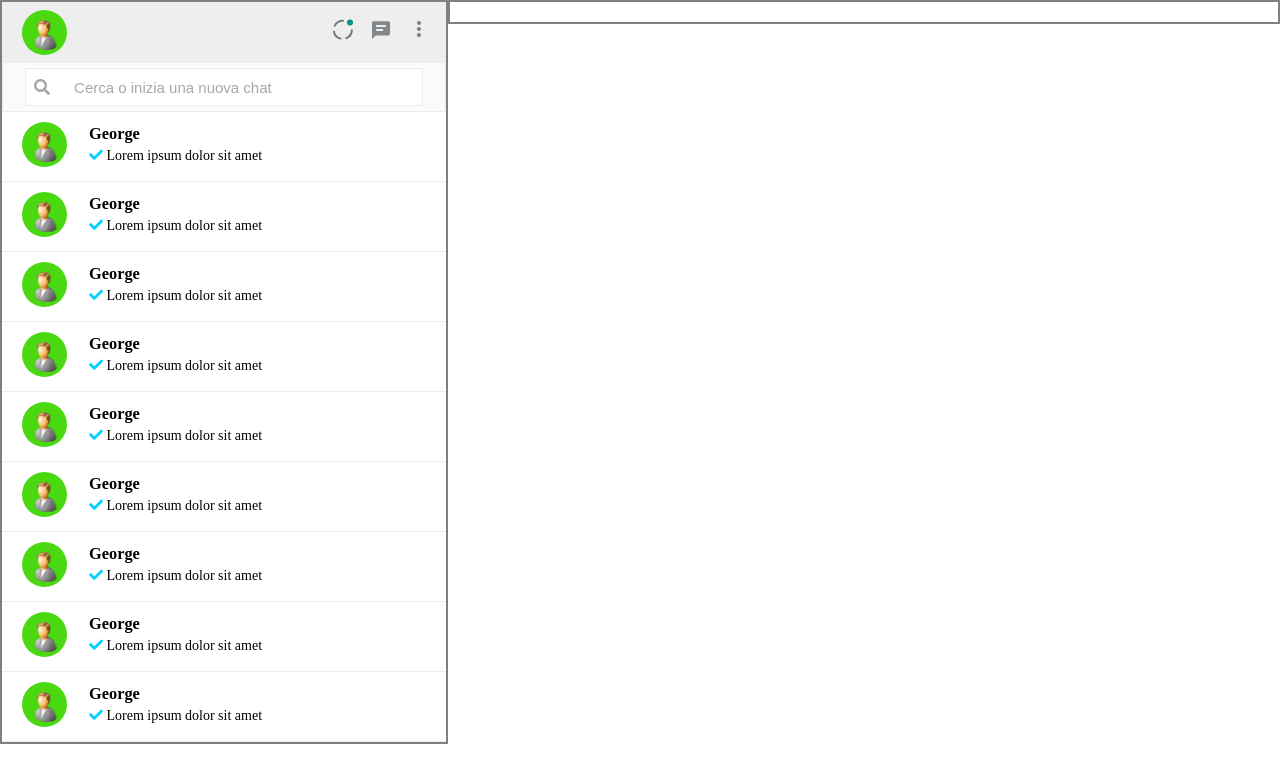
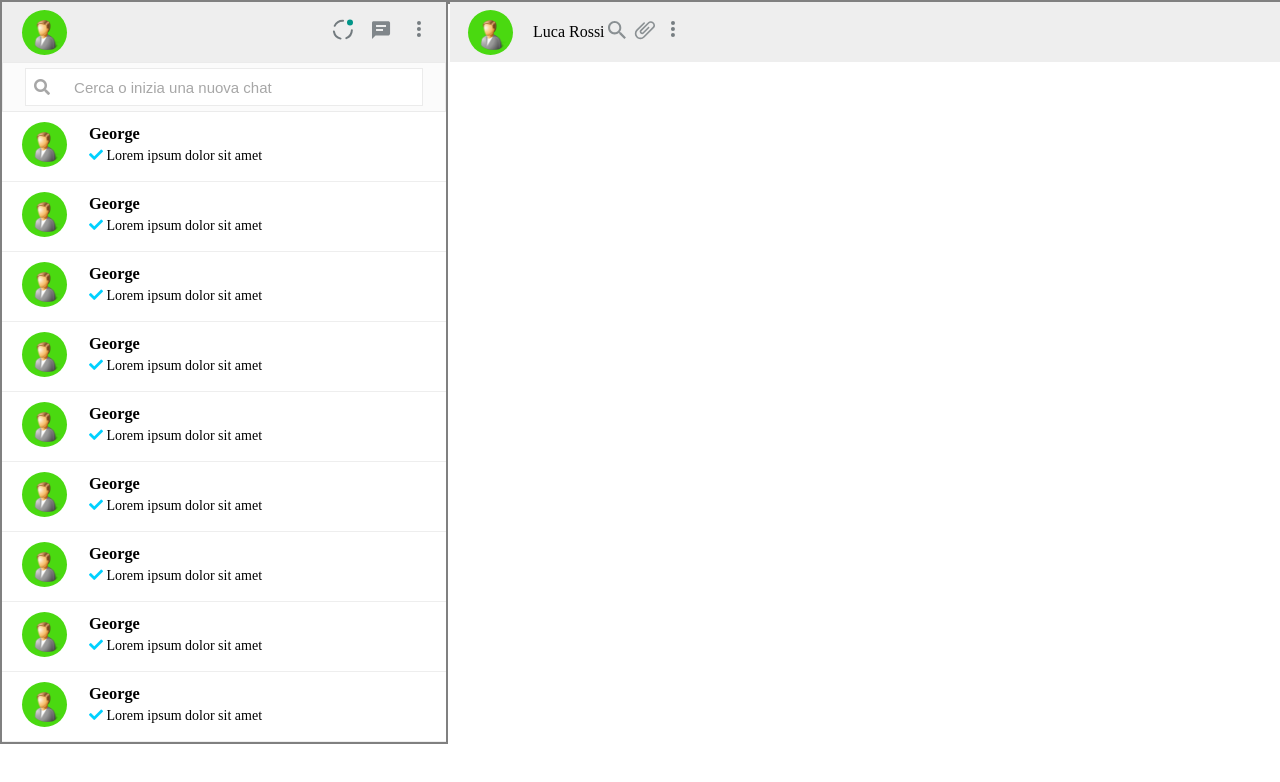
Before and after one commit to G3org3B/jquery-boolzapp, a plain HTML site: page index.html in a window 1280 px wide. Drawn offline with nearby package versions, Linux system fonts and the light colour scheme.

Commit message:
ok bar fix chat

```diff
--- a/index.html
+++ b/index.html
@@ -165,7 +165,30 @@
         </div>
       </div>
       <div class="wrapper_chat">
+        <div class="bar_chat">
+          <div class="photo_user">
+            <img src="User-icon.png" alt="">
+          </div>
+          <div>Luca Rossi</div>
+          <div class="">
+            <span class="">
+              <svg xmlns="http://www.w3.org/2000/svg" viewBox="0 0 24 24" width="24" height="24"><path fill="#263238" fill-opacity=".5" d="M15.9 14.3H15l-.3-.3c1-1.1 1.6-2.7 1.6-4.3 0-3.7-3-6.7-6.7-6.7S3 6 3 9.7s3 6.7 6.7 6.7c1.6 0 3.2-.6 4.3-1.6l.3.3v.8l5.1 5.1 1.5-1.5-5-5.2zm-6.2 0c-2.6 0-4.6-2.1-4.6-4.6s2.1-4.6 4.6-4.6 4.6 2.1 4.6 4.6-2 4.6-4.6 4.6z"></path></svg>
+            </span>
+            <span>
+              <svg xmlns="http://www.w3.org/2000/svg" viewBox="0 0 24 24" width="24" height="24"><path fill="#263238" fill-opacity=".5" d="M1.816 15.556v.002c0 1.502.584 2.912 1.646 3.972s2.472 1.647 3.974 1.647a5.58 5.58 0 0 0 3.972-1.645l9.547-9.548c.769-.768 1.147-1.767 1.058-2.817-.079-.968-.548-1.927-1.319-2.698-1.594-1.592-4.068-1.711-5.517-.262l-7.916 7.915c-.881.881-.792 2.25.214 3.261.959.958 2.423 1.053 3.263.215l5.511-5.512c.28-.28.267-.722.053-.936l-.244-.244c-.191-.191-.567-.349-.957.04l-5.506 5.506c-.18.18-.635.127-.976-.214-.098-.097-.576-.613-.213-.973l7.915-7.917c.818-.817 2.267-.699 3.23.262.5.501.802 1.1.849 1.685.051.573-.156 1.111-.589 1.543l-9.547 9.549a3.97 3.97 0 0 1-2.829 1.171 3.975 3.975 0 0 1-2.83-1.173 3.973 3.973 0 0 1-1.172-2.828c0-1.071.415-2.076 1.172-2.83l7.209-7.211c.157-.157.264-.579.028-.814L11.5 4.36a.572.572 0 0 0-.834.018l-7.205 7.207a5.577 5.577 0 0 0-1.645 3.971z"></path></svg>
+            </span>
+            <span>
+              <svg id="Layer_1" xmlns="http://www.w3.org/2000/svg" viewBox="0 0 24 24" width="24" height="24"><path fill="#263238" fill-opacity=".6" d="M12 7a2 2 0 1 0-.001-4.001A2 2 0 0 0 12 7zm0 2a2 2 0 1 0-.001 3.999A2 2 0 0 0 12 9zm0 6a2 2 0 1 0-.001 3.999A2 2 0 0 0 12 15z"></path></svg>
+            </span>
+          </div>
 
+        </div>
+        <div class="box_chat">
+
+        </div>
+        <div class="bar_write_message">
+
+        </div>
       </div>
     </div>
 
--- a/style.css
+++ b/style.css
@@ -23,12 +23,11 @@
   width: 65%;
   height: 100%;
   float:left;
-  padding: 10px;
   border: 2px solid grey;
   background: white;
 }
 
-/* -------- PART DEL CONTACT ------- */
+/* -------- STYLE CONTACT BAR ------- */
 
 .top {
   width: 100%;
@@ -105,4 +104,15 @@
   margin: 2px;
 }
 
-/* -------- PARTE DELLA CHAT ------- */
+/* -------- STYLE CHAT BOX ------- */
+
+.bar_chat {
+  width: 100%;
+  height: 60px;
+  position: fixed;
+  display: flex;
+  flex-direction: row;
+  align-items: center;
+  padding: 8px;
+  background: #EEEEEE;
+}
```
